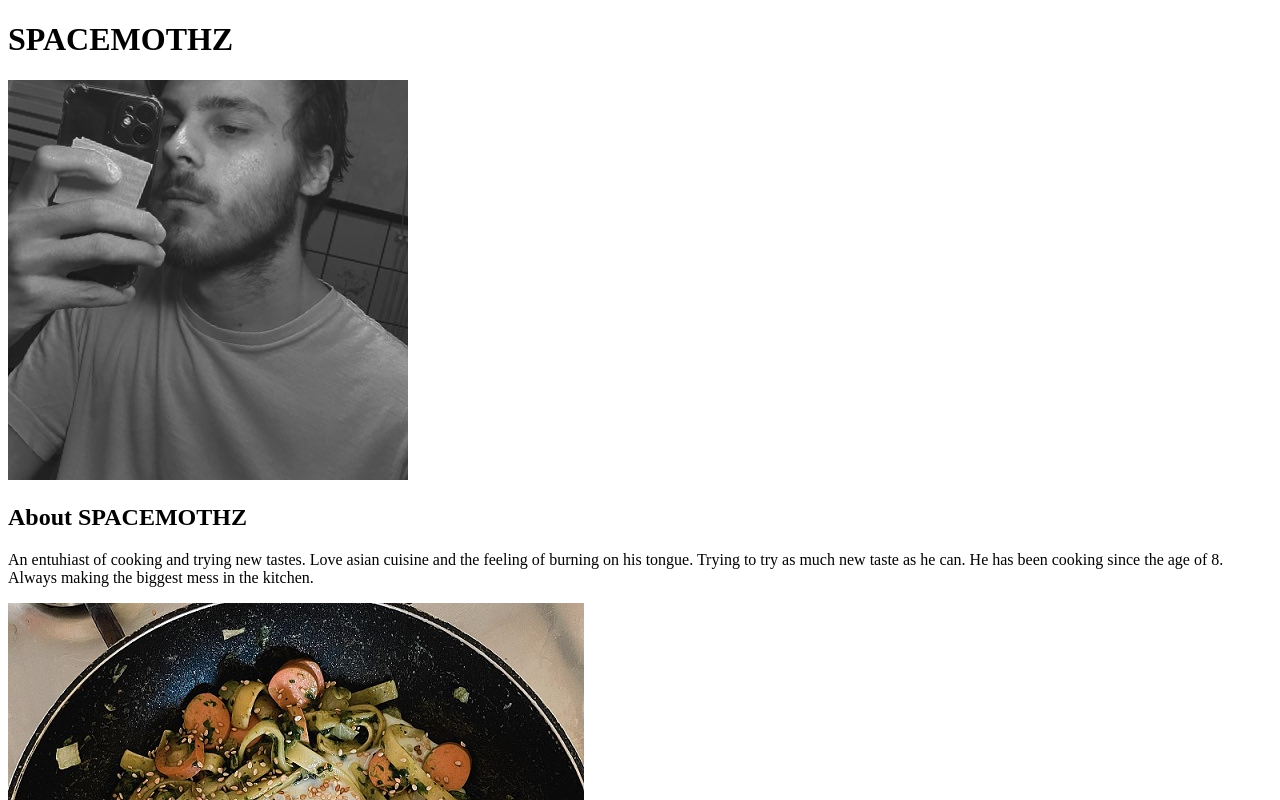
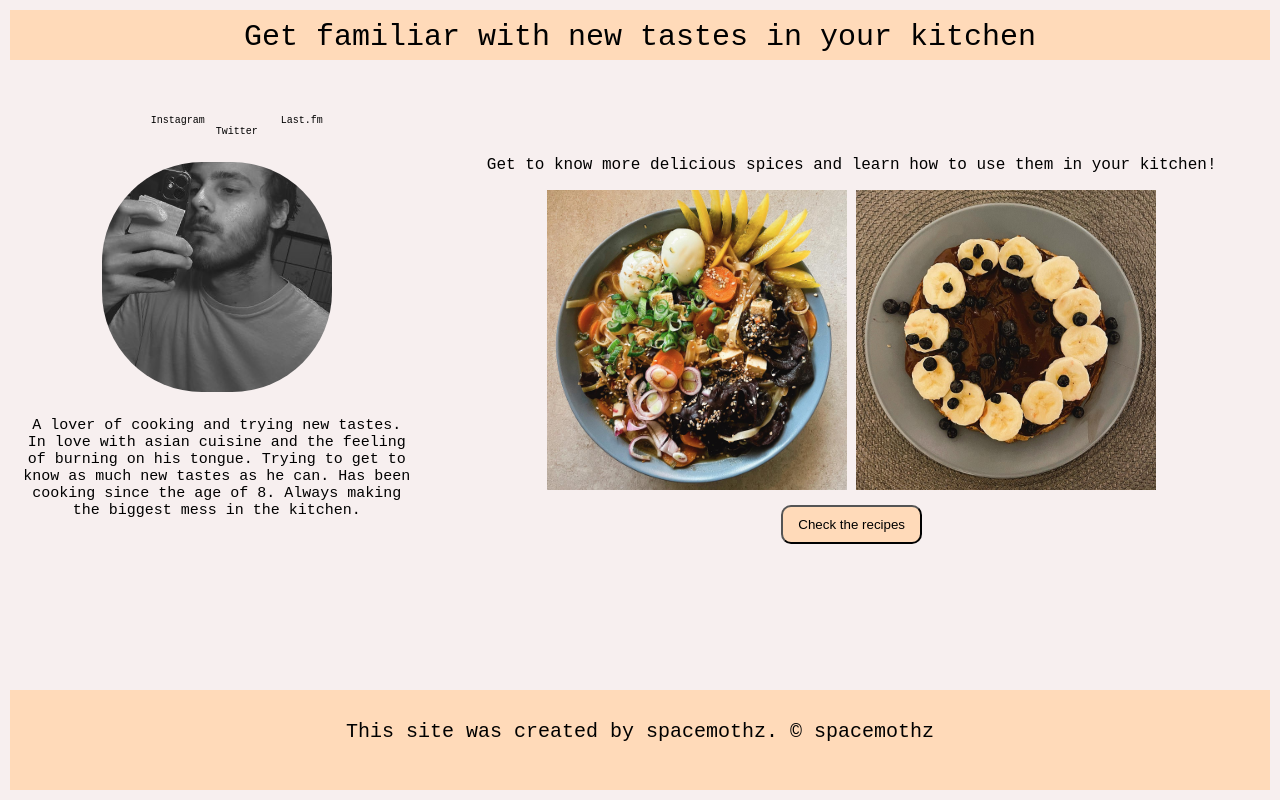
Before and after one commit to spacemothz/spacemothz, a plain HTML site: page index.html in a window 1280 px wide. Shown: the top 800 px of the page. Drawn offline with Linux system fonts and the light colour scheme; a script that the page names is missing.

Commit message:
update
nwm

```diff
--- a/index.css
+++ b/index.css
@@ -0,0 +1,127 @@
+body {
+  background-color: #f7efef;
+  margin: 0;
+}
+
+.container {
+  width: 100vw;
+  height: 100vh;
+
+  font-family: 'Courier New', Courier, monospace;
+
+
+  display: grid;
+  grid-template-columns: repeat(3, 1fr);
+  grid-template-rows: 50px 1fr 1fr 100px;
+  grid-gap: 10px;
+  padding: 10px;
+  box-sizing: border-box;
+
+}
+
+.container div {
+  padding: 10px;
+  border: 0px black solid;
+
+}
+
+
+
+.header {
+  grid-column: 1 / 4;
+  text-align: center;
+  font-size: 30px;
+  background-color: peachpuff;
+
+
+
+}
+
+.small {
+  grid-row: 2 / 4;
+  display:list-item;
+  align-items: center;
+  justify-content: center;
+
+
+
+}
+
+.large {
+  grid-row-start: 2;
+  grid-row-end: span 2;
+  grid-column-start: 2;
+  grid-column-end: 4;
+  text-align: center;
+  justify-content: center;
+  margin-top: 60px;
+}
+
+.h2 {
+  size: 50px;
+}
+
+.recipes {
+  border-radius: 10px;
+  background-color: peachpuff;
+  font: 17px;
+  padding: 10px 15px;
+  margin-top: 10px;
+  }
+
+.footer {
+  grid-column: 1 / 4;
+  text-align: center;
+  font-size: 20px;
+  background-color: peachpuff;
+}
+
+
+.socials {
+  list-style-type: square;
+  margin-top: 30px;
+  text-align: center;
+  font-size: 10px;
+}
+
+
+
+.spacemothz {
+  width: 230px;
+  border-radius: 100px;
+  margin: 25px;
+  display: block;
+  margin-left: auto;
+  margin-right: auto;
+
+}
+
+.about-me {
+  text-align: center;
+  font-size: 15px;
+}
+
+ul{
+  flex: 1;
+  text-align: right;
+
+}
+
+ul li{
+  display: inline-block;
+  list-style: none;
+  margin: 0 25px;
+}
+
+ul li a{
+  text-decoration: none;
+  color: black;
+  padding: 0 10px;
+  position: relative;
+
+}
+
+ul li a:hover::after{
+  width: 100%;
+
+}
--- a/index.html
+++ b/index.html
@@ -4,40 +4,38 @@
   <meta charset='utf-8'>
   <meta http-equiv='X-UA-Compatible' content='IE=edge'>
   <!-- title and icon -->
-  <title>SPACEMOTHZ</title>
+  <title>spacemothz</title>
   <link rel="icon" href="/images/header-photo.jpg"
   <meta name='viewport' content='width=device-width, initial-scale=1'>
+  <link rel="preconnect" href="https://fonts.googleapis.com">
+<link rel="preconnect" href="https://fonts.gstatic.com" crossorigin>
+<link href="https://fonts.googleapis.com/css2?family=Domine:wght@400;500;600;700&family=Poppins:wght@300;500;600;700;800&family=Roboto:wght@400;700&display=swap" rel="stylesheet">
   <link rel='stylesheet' type='text/css' media='screen' href='index.css'>
   <script src='main.js'></script>
 </head>
 
 <body>
-  <!-- header element -->
-  <header>
-    <h1>SPACEMOTHZ</h1>
-    <img src="/images/header-photo.jpg" alt="Photo of spacemothz">
-  </header>
 
-  <!-- main element -->
-  <main>
-    <h2>About SPACEMOTHZ</h2>
-    <p>An entuhiast of cooking and trying new tastes. Love asian cuisine and the feeling of burning on his tongue. Trying to try as much new taste as he can. He has been cooking since the age of 8. Always making the biggest mess in the kitchen.</p>
-    <img src="images/logo2.jpg" alt="Photo of makaron ze szpinakiem">
+<div class="container">
+  <div class="header">Get familiar with new tastes in your kitchen</div>
+    <div class="large">
 
-    <!-- social media -->
-    <h2>Social media</h2>
-    <p>You can also find me on:</p>
-    <ul>
+      <p>Get to know more delicious spices and learn how to use them in your kitchen!</p>
+      <img src="/images/207313647_764242487604663_497317414551741564_n.jpg" width="300px">
+      <img src="/images/230606216_194856902619662_1155271544127162499_n.jpg" width="300px">
+      <br><button class="recipes">Check the recipes</button>
+    </div>
+    <div class="small">
+      <ul class="socials">
       <li><a href="https://www.instagram.com/spacemothz/" target="_blank">Instagram</a></li>
       <li><a href="https://www.last.fm/user/spacemothz" target="_blank">Last.fm</a></li>
       <li><a href="https://twitter.com/spacemothz" target="_blank">Twitter</a></li>
     </ul>
+    <img src="/images/header-photo.jpg" alt="Photo of me" class="spacemothz">
+    <p class="about-me">A lover of cooking and trying new tastes. In love with asian cuisine and the feeling of burning on his tongue. Trying to get to know as much new tastes as he can. Has been cooking since the age of 8. Always making the biggest mess in the kitchen.</p></div>
+    <div class="footer"><p>This site was created by spacemothz. &copy; spacemothz</div>
 
-  </main>
+</div>
 
-  <!-- footer element -->
-  <footer>
-    <p>This site was created by spacemothz. &copy; spacemothz
-  </footer>
 </body>
 </html>
```
Also changed, not shown: images/207313647_764242487604663_497317414551741564_n.jpg (added), images/230606216_194856902619662_1155271544127162499_n.jpg (added).
